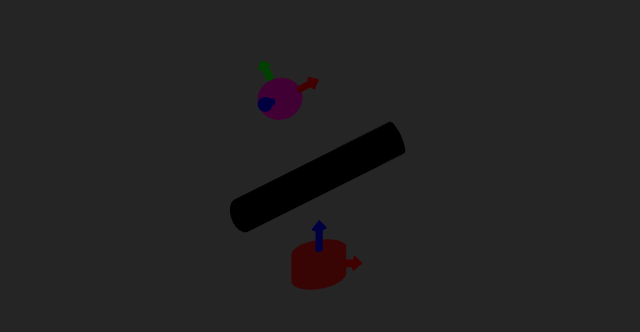
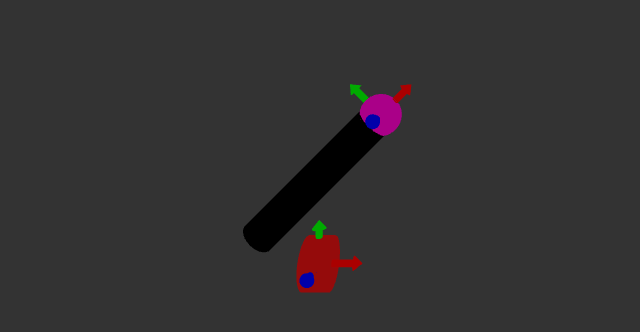
Before and after one commit to akankshapawar1/robotic-arm-threejs, a plain HTML site: page index.html in a window 1280 px wide. Shown: the part 380-712 px from the top of the page, without its empty margins (147-787 px from the left). Drawn offline with nearby package versions, Linux system fonts and the light colour scheme; animation ran at ten frames a second.

Commit message:
changed lights

```diff
--- a/index.html
+++ b/index.html
@@ -5,7 +5,7 @@
     <meta name="viewport" content="width=device-width, initial-scale=1.0" />
     <meta http-equiv="X-UA-Compatible" content="ie=edge" />
     <link rel="stylesheet" href="./css/main.css" />
-    <title>3d chatbot?</title>
+    <title>Robot Arm</title>
   </head>
   <body>
     <script src="https://cdnjs.cloudflare.com/ajax/libs/three.js/103/three.js"></script>
--- a/js/header.js
+++ b/js/header.js
@@ -9,24 +9,28 @@ class ManipulatorTest {
     this.endEf = new EndEffector();
 
     // Set initial positions and rotations
-    this.revJoin1.rotation.x = -Math.PI / 2;
-    this.revJoin1.children[3].rotation.x = Math.PI / 2;
-    this.link1.position.y = 50;
+    this.revJoin1.rotation.x = 0;
+    this.revJoin1.children[3].rotation.z = Math.PI / 2;
+    this.link1.position.x = 50;
     // this.revJoin2.position.y = 50;
     // this.revJoin2.rotation.x = 0;
     // this.revJoin2.children[3].rotation.x = Math.PI / 2;
-    this.endEf.position.x = 50;
+    this.endEf.position.y = -50;
     this.endEf.rotation.z = -Math.PI / 2;
 
     // Nest the components to form the manipulator
-    this.revJoin1.children[3].add(
-      this.link1.add(this.endEf)
-    );
+    // this.revJoin1.children[3].add(
+    //   this.link1.add(this.endEf)
+    // );
+    this.revJoin1.children[3].add(this.link1);
+    this.link1.add(this.endEf);
   }
 
   setAngle(angles) {
     const { a1 } = angles;
-    this.link1.rotation.z = a1; // Only rotate the second joint
+    // this.link1.rotation.z = a1; // Only rotate the second joint
+    const radA1 = a1 * (Math.PI / 180);
+    this.link1.rotation.z = radA1;
   }
 }
 
--- a/js/main.js
+++ b/js/main.js
@@ -13,7 +13,7 @@ camera.position.z = 300;
 camera.position.y = 140;
 camera.position.x = 100;
 
-renderer.setClearColor("#252525");
+renderer.setClearColor("#333333");
 renderer.setSize(window.innerWidth, window.innerHeight);
 document.body.appendChild(renderer.domElement);
 window.addEventListener("resize", () => {
@@ -22,16 +22,11 @@ window.addEventListener("resize", () => {
   camera.updateProjectionMatrix();
 });
 
-// let light = new THREE.PointLight(0xffffff, 1, 500);
-let light = new THREE.AmbientLight(0x404040); // soft white light
-light.position.set(10, 0, 25);
-scene.add(light);
-
-//adding light to the scene
+let light = new THREE.AmbientLight(0xaaaaaa);
 scene.add(light);
 
 //experiment here
-let angles = { a1: 90 };
+let angles = { a1: 45 };
 let manipulator = new ManipulatorTest();
 console.log(manipulator);
 
```
